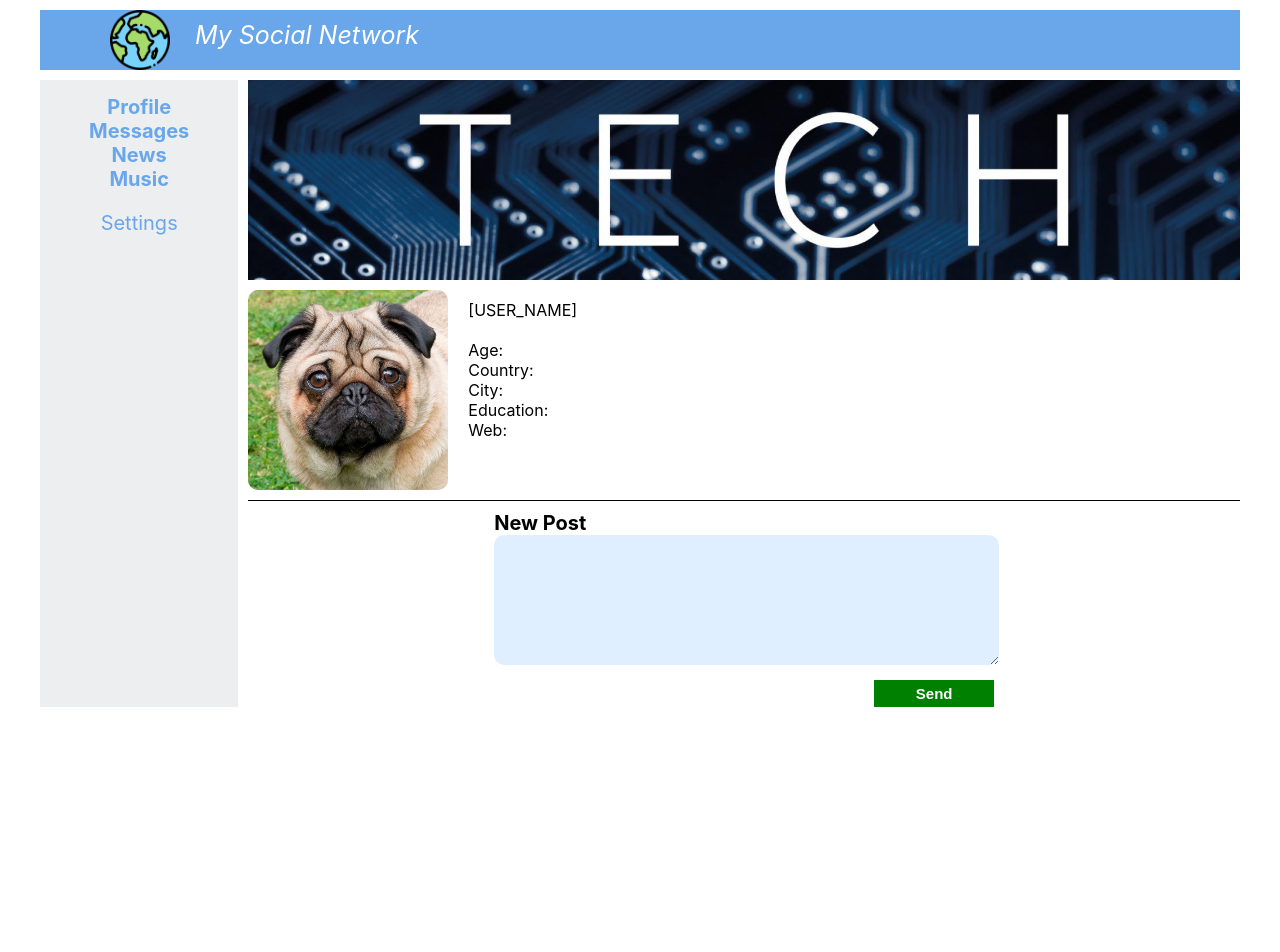
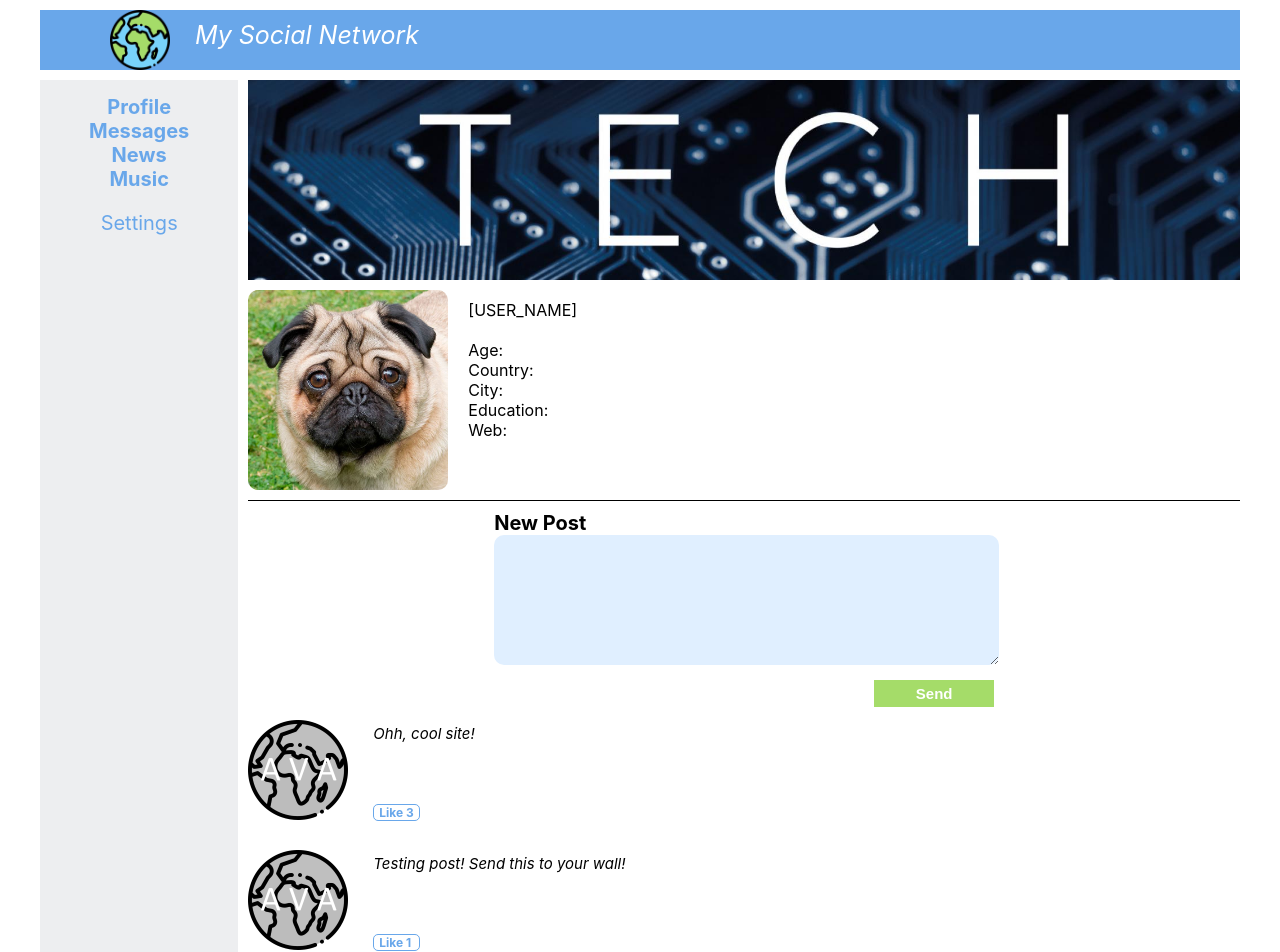
Before and after one commit to deftime/React-IT-K, a React (Create React App) app: page / in a window 1280 px wide. Shown: the top 952 px of the page. Before the commit the page ends 800 px from the top, so only its background shows below. Built offline with nearby package versions, Linux system fonts and the light colour scheme.

Commit message:
Ls 15-17 props

```diff
--- a/src/App.js
+++ b/src/App.js
@@ -2,7 +2,7 @@ import React from 'react';
 import './App.css';
 import Header from './components/Header';
 import Navbar from './components/Navbar';
-import Profile from './components/Profile';
+import Profile from './components/Profile/Profile';
 
 function App() {
   return (
--- a/src/components/Profile.jsx
+++ b/src/components/Profile/Profile.jsx
@@ -1,5 +1,6 @@
 import React from 'react';
-import cls from '../css/profile.module.css';
+import cls from '../../css/profile.module.css';
+import MyPosts from './myPosts/myPosts';
 
 function Profile() {
   return (
@@ -16,14 +17,8 @@ function Profile() {
           <span>Web:</span><br />
         </div>
       </div>
-      <div className={`${cls.messageBox} ${cls.mainRow}`}>
-        <div className={cls.messageBoxWrap}>
-          <div>New Post</div>
-          <form className={cls.sendMsg}>
-            <textarea name="post_msg"></textarea><br />
-            <button type="submit" name="send_msg">Send</button>
-          </form>
-        </div>
+      <div className={`${cls.myPosts} ${cls.mainRow}`}>
+      <MyPosts />
       </div>
     </div>
   );
--- /dev/null
+++ b/src/components/Profile/myPosts/myPosts.jsx
@@ -0,0 +1,17 @@
+import React from 'react';
+import cls from '../../../css/profile.module.css';
+import NewPost from './newPost';
+import Post from './post';
+
+function MyPosts() {
+  return (
+    <div>
+      <NewPost />
+      <Post message='Ohh, cool site!' likes='3'/>
+      <Post message='Testing post! Send this to your wall!' likes='1'/>
+      <Post message='What are you going to do with your social network??' likes='0'/>
+    </div>
+  )
+}
+
+export default MyPosts;
--- /dev/null
+++ b/src/components/Profile/myPosts/newPost.jsx
@@ -0,0 +1,16 @@
+import React from 'react';
+import cls from '../../../css/profile.module.css';
+
+function NewPost() {
+  return (
+    <div className={cls.messageBoxWrap}>
+      <div>New Post</div>
+      <form className={cls.sendMsg}>
+        <textarea name="post_msg"></textarea><br />
+        <button type="submit" name="send_msg">Send</button>
+      </form>
+    </div>
+  )
+}
+
+export default NewPost;
--- /dev/null
+++ b/src/components/Profile/myPosts/post.jsx
@@ -0,0 +1,13 @@
+import React from 'react';
+import cls from '../../../css/profile.module.css';
+
+function Post(props) {
+  return (
+    <div className={cls.post}>
+      <span className={cls.postText}>{props.message}</span>
+      <span className={cls.like}>Like {props.likes}</span>
+    </div>
+  )
+}
+
+export default Post;
--- a/src/css/profile.module.css
+++ b/src/css/profile.module.css
@@ -48,17 +48,17 @@
   margin-bottom: 20px;
 }
 
-.main .messageBox {
+.main .myPosts {
   border-top: 1px solid black;
 }
 
-.main .messageBox > div {
+.main .myPosts > div {
   padding: 10px 0;
   font-size: 20px;
   font-weight: bold;
 }
 
-.main .messageBox textarea {
+.main .myPosts textarea {
   width: 95%;
   height: 100px;
   border: none;
@@ -67,9 +67,9 @@
   background-color: #E0EFFF;
 }
 
-.main .messageBox button {
+.main .myPosts button {
   border: none;
-  background-color: green;
+  background-color: #a5dc69;
   color: white;
   padding: 5px;
   width: 120px;
@@ -79,7 +79,35 @@
   float: right;
 }
 
-.main .messageBox .messageBoxWrap {
+.main .myPosts .messageBoxWrap {
   width: 500px;
-  margin: 0 auto;
+  margin: 0 auto 50px auto;
 }
+
+.main .myPosts .post {
+  margin: 10px 0;
+  padding: 0 10px 10px 125px;
+  min-height: 110px;
+  background-image: url('../images/post-ava.png');
+  background-repeat: no-repeat;
+  background-position: left top;
+}
+
+.main .myPosts .post .postText {
+  display: inline-block;
+  min-height: 80px;
+  font-weight: normal;
+  font-size: 15px;
+  font-style: italic;
+}
+
+.main .myPosts .post .like {
+  display: block;
+  font-size: 12px;
+  color: #69a7ea;
+  border: 1px solid #69a7ea;
+  border-radius: 5px;
+  width: 35px;
+  padding: 0 5px;
+  cursor: pointer;
+}
```
Also changed, not shown: src/images/post-ava.png (added).
